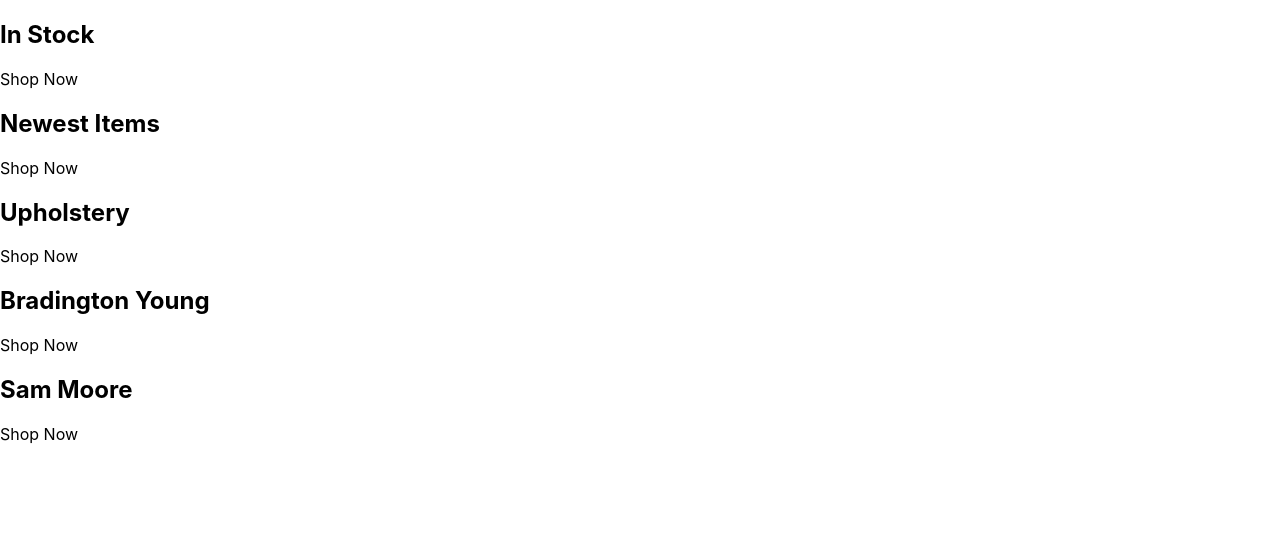
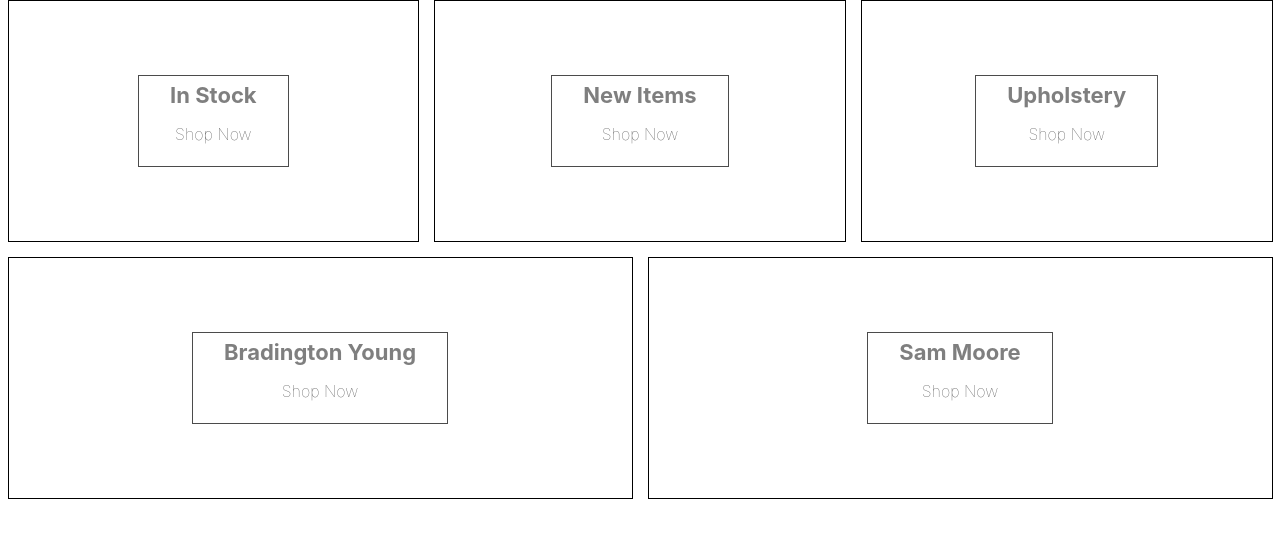
Before and after one commit to lucasgruenwald/demo-store, a React (Create React App) app: page / in a window 1280 px wide. Shown: the top 538 px of the page. Built offline with nearby package versions, Linux system fonts and the light colour scheme.

Commit message:
begin adding sass

```diff
--- a/package.json
+++ b/package.json
@@ -9,6 +9,7 @@
     "react": "^17.0.2",
     "react-dom": "^17.0.2",
     "react-scripts": "5.0.0",
+    "sass": "^1.49.9",
     "web-vitals": "^2.1.4"
   },
   "scripts": {
--- a/src/App.js
+++ b/src/App.js
@@ -1,43 +1,43 @@
-
+import './categories.styles.scss'
 
 const App = () => {
+
+  const categories = [
+    {
+      id: 1,
+      title: 'In Stock',
+    },
+    {
+      id: 2,
+      title: 'New Items',
+    },
+    {
+      id: 3,
+      title: 'Upholstery',
+    },
+    {
+      id: 4,
+      title: 'Bradington Young',
+    },
+    {
+      id: 5,
+      title: 'Sam Moore',
+    }
+  ]
+
   return (
     <div className="categories-container">
-      <div className="category-container">
-        {/* <img></img> */}
+      {categories.map(({title, id}) => (
+        <div key={id} className="category-container">
+        <div className="background-image"/>
         <div className="category-body-container">
-          <h2>In Stock</h2>
+          <h2>{title}</h2>
           <p>Shop Now</p>
         </div>
       </div>
-      <div className="category-container">
-        {/* <img></img> */}
-        <div className="category-body-container">
-          <h2>Newest Items</h2>
-          <p>Shop Now</p>
-        </div>
-      </div>
-      <div className="category-container">
-        {/* <img></img> */}
-        <div className="category-body-container">
-          <h2>Upholstery</h2>
-          <p>Shop Now</p>
-        </div>
-      </div>
-      <div className="category-container">
-        {/* <img></img> */}
-        <div className="category-body-container">
-          <h2>Bradington Young</h2>
-          <p>Shop Now</p>
-        </div>
-      </div>
-      <div className="category-container">
-        {/* <img></img> */}
-        <div className="category-body-container">
-          <h2>Sam Moore</h2>
-          <p>Shop Now</p>
-        </div>
-      </div>
+      ))}
+
+
     </div>
   );
 }
--- /dev/null
+++ b/src/categories.styles.scss
@@ -0,0 +1,75 @@
+.categories-container {
+    width: 100%;
+    display: flex;
+    flex-wrap: wrap;
+    justify-content: space-between;
+  }
+
+  .category-container {
+    min-width: 30%;
+    height: 240px;
+    flex: 1 1 auto;
+    display: flex;
+    align-items: center;
+    justify-content: center;
+    border: 1px solid black;
+    margin: 0 7.5px 15px;
+    overflow: hidden;
+
+    &:hover {
+      cursor: pointer;
+
+      & .background-image {
+        transform: scale(1.1);
+        transition: transform 6s cubic-bezier(0.25, 0.45, 0.45, 0.95);
+      }
+
+      & .category-body-container {
+        opacity: 0.9;
+      }
+    }
+
+    &.large {
+      height: 380px;
+    }
+
+    &:first-child {
+      margin-right: 7.5px;
+    }
+
+    &:last-child {
+      margin-left: 7.5px;
+    }
+
+    .background-image {
+      width: 100%;
+      height: 100%;
+      background-size: cover;
+      background-position: center;
+    }
+
+    .category-body-container {
+      height: 90px;
+      padding: 0 25px;
+      display: flex;
+      flex-direction: column;
+      align-items: center;
+      justify-content: center;
+      border: 1px solid black;
+      background-color: white;
+      opacity: 0.7;
+      position: absolute;
+
+      h2 {
+        font-weight: bold;
+        margin: 0 6px 0;
+        font-size: 22px;
+        color: #4a4a4a;
+      }
+
+      p {
+        font-weight: lighter;
+        font-size: 16px;
+      }
+    }
+  }
```
Also changed, not shown: 1 other file (tests, documents, lock files or other folders).
